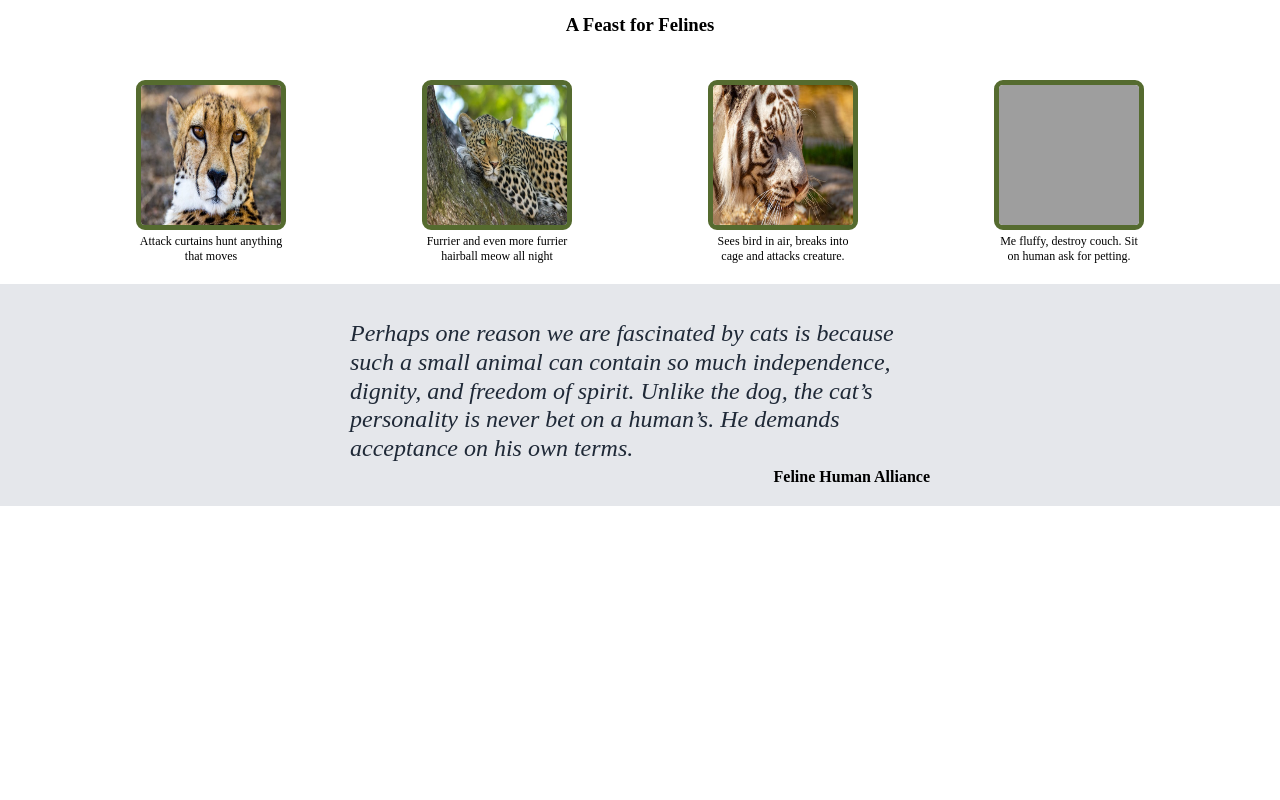
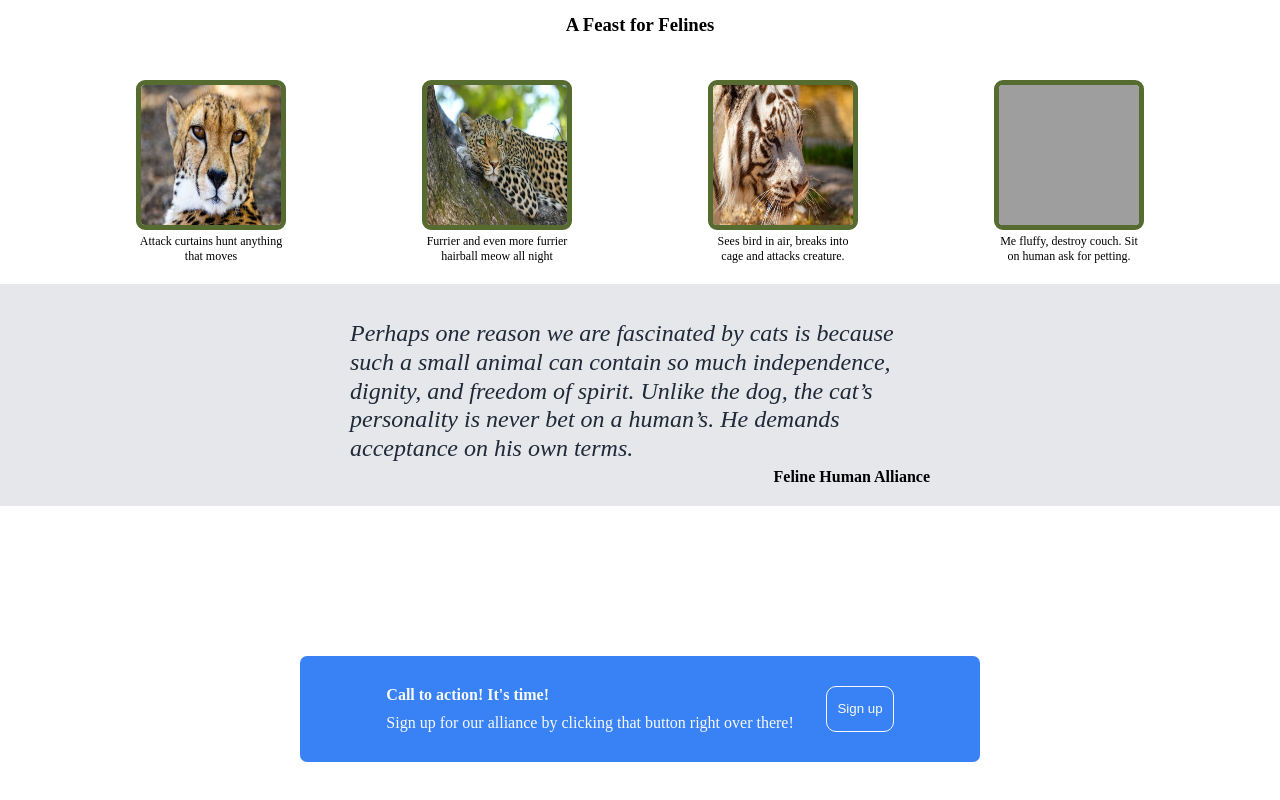
Before and after one commit to zulkh87/01-TOP-LandingPage, a plain HTML site: page index.html in a window 1280 px wide. Shown: the part 366-1166 px from the top of the page. Before the commit the page ends 872 px from the top, so only its background shows below. Drawn offline with Linux system fonts and the light colour scheme; grey boxes are pictures that could not be loaded.

Commit message:
call to action section
call to action positioning, styling, button styling done

```diff
--- a/index.html
+++ b/index.html
@@ -90,6 +90,18 @@
       <p class="author">Feline Human Alliance</p>
     </div>
 
+    <div class="call-to-action-container">
+      <div class="call-to-action">
+        <div class="call-to-action-left">
+          <p>Call to action! It's time!</p>
+          <p>
+            Sign up for our alliance by clicking that button right over there!
+          </p>
+        </div>
+        <button class="call-to-action-button">Sign up</button>
+      </div>
+    </div>
+
     <!--
         Photo by Alexas Fotos: https://www.pexels.com/photo/close-up-photo-of-lion-s-head-2220336/
     -->
--- a/style.css
+++ b/style.css
@@ -132,3 +132,30 @@ img+p{
     font-weight: 900;
     margin-bottom: 20px;
 }
+
+.call-to-action{
+    background-color: #3882F6;
+    margin: 150px 300px;
+    padding: 30px 70px;
+    display: flex;
+    justify-content: space-around;
+    border-radius: 7px;
+}
+
+.call-to-action-left p{
+    color: #F9FAF8;
+}
+
+.call-to-action-left > :first-child{
+    font-weight: 900;
+    margin-bottom: 10px;
+}
+
+.call-to-action-button{
+    border-radius: 10px;
+    padding-left: 10px;
+    padding-right: 10px;
+    background-color: #3882F6;
+    border: 1px solid #F9FAF8;
+    color: #F9FAF8;
+}
```
